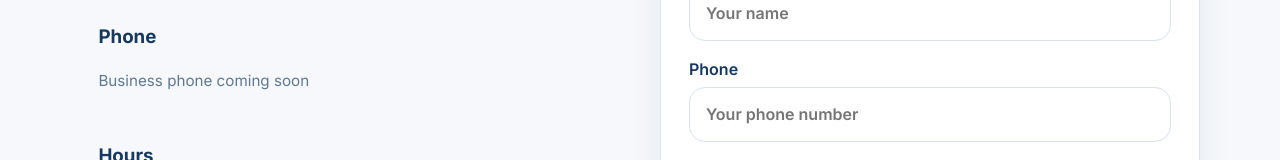
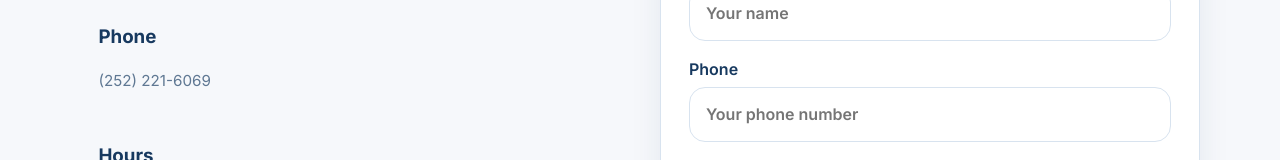
Before and after one commit to TanyaA318/intercoastal-website, a React (Vite) app: page /contact in a window 1280 px wide. Shown: the part 436-596 px from the top of the page. Built offline with nearby package versions, Linux system fonts and the light colour scheme.

Commit message:
Update Contact.jsx

```diff
--- a/src/Contact.jsx
+++ b/src/Contact.jsx
@@ -24,7 +24,7 @@ export default function Contact() {
 
             <div className="contact-info-block contact-info-block-compact">
               <h3>Phone</h3>
-              <p>Business phone coming soon</p>
+              <p>(252) 221-6069</p>
             </div>
 
             <div className="contact-info-block contact-info-block-compact">
```
